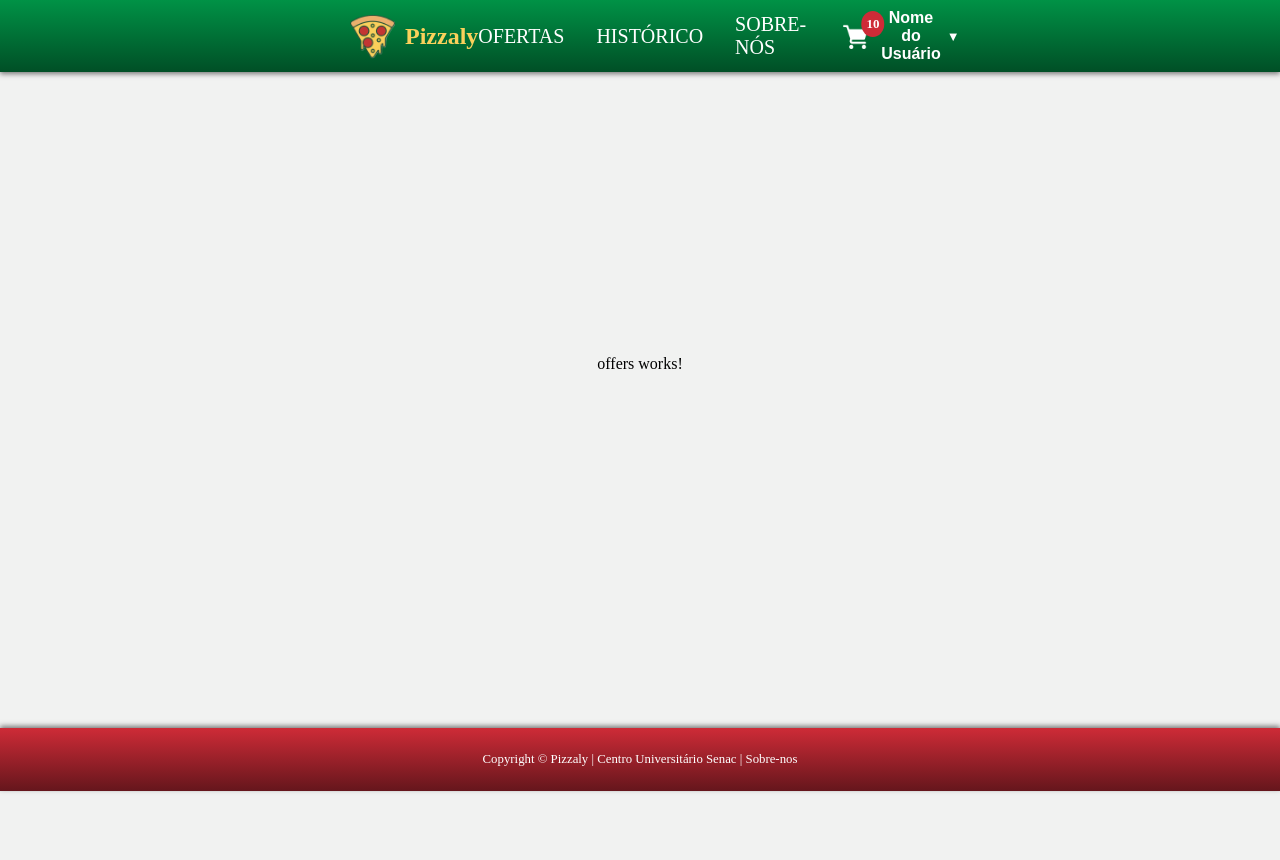
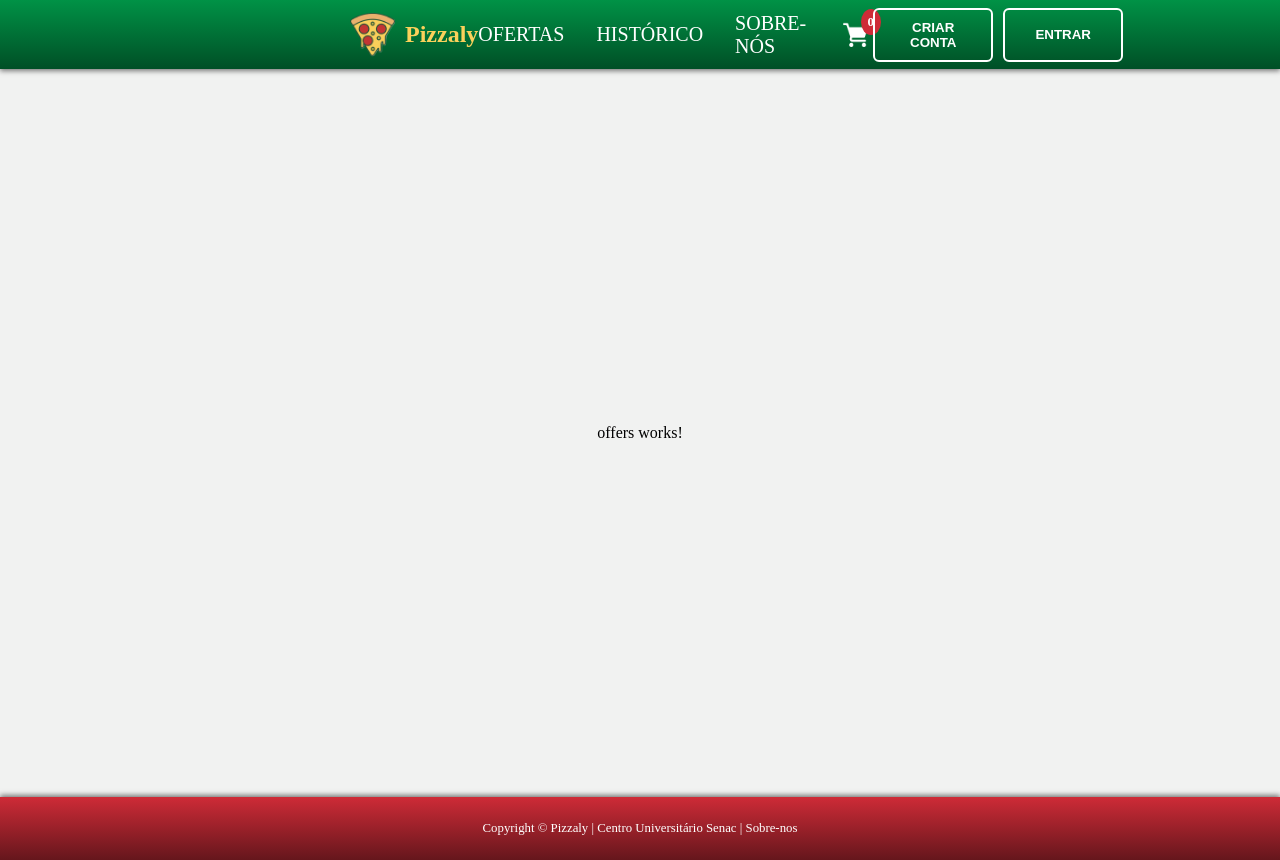
Before and after one commit to oandredev/projeto-angular-pizzaria, an Angular app in the folder projeto-angular-pizzaria/: page / in a window 1280 px wide. Before the commit the page ends 800 px from the top, so only its background shows below. Built offline with nearby package versions, Linux system fonts and the light colour scheme.

Commit message:
feat: add button login and sigin on header

```diff
--- a/projeto-angular-pizzaria/src/app/header/header.css
+++ b/projeto-angular-pizzaria/src/app/header/header.css
@@ -5,7 +5,6 @@ header {
   padding: 5px 350px;
   background: linear-gradient(#009246, #004f26);
   width: 100%;
-  position: fixed;
   top: 0;
   z-index: 10;
   box-shadow: 0 2px 5px rgba(0, 0, 0, 0.5);
@@ -60,6 +59,7 @@ header {
 #usernameH:hover {
   text-shadow: 0 -1px 15px #003d1d, 0 -1px 10px #ffffff, 0 -1px 15px #ce2b37;
   filter: drop-shadow(0 1px 8px rgba(255, 255, 255, 0.3));
+  transform: translateY(-2px);
 }
 
 .menu a::after {
@@ -99,7 +99,11 @@ header {
 
 #cartH img {
   height: 25px;
-  width: auto;
+  transition: transform 0.2s ease; /* pra ficar suave */
+}
+
+#cartH:hover img {
+  transform: rotate(-35deg);
 }
 
 .cart-count {
@@ -112,17 +116,22 @@ header {
   margin: 0;
   border-radius: 100%;
   min-width: 10px;
+  min-height: 10px;
+  text-align: center;
   text-align: center;
   transform: translate(75%, -50%);
 }
 
 /* =================== */
 
+/* USER */
+
 .user-menu-container {
   display: flex;
   justify-content: flex-end;
   align-items: center;
   position: relative;
+  flex: 1;
 }
 
 #usernameH {
@@ -216,3 +225,33 @@ header {
     transform: translateY(0);
   }
 }
+.account-container {
+  display: flex;
+  gap: 10px;
+}
+
+.account-container button {
+  position: relative;
+  overflow: hidden;
+
+  min-height: 50px;
+  min-width: 120px;
+  padding: 10px 16px;
+
+  border-radius: 6px;
+  border: 2px solid #fff;
+  color: #fff;
+  background: transparent;
+
+  font-weight: bold;
+  cursor: pointer;
+
+  transition: all 0.15s ease-in-out;
+}
+
+.account-container button:hover {
+  text-shadow: 0 -1px 15px #003d1d, 0 -1px 10px #ffffff, 0 -1px 15px #ce2b37;
+  filter: drop-shadow(0 1px 8px rgba(255, 255, 255, 0.3));
+  transform: translateY(-2px);
+  background: #009246;
+}
--- a/projeto-angular-pizzaria/src/app/header/header.html
+++ b/projeto-angular-pizzaria/src/app/header/header.html
@@ -5,16 +5,21 @@
   </div>
 
   <nav class="menu">
-    <a href="">OFERTAS</a>
-    <a href="">HISTÓRICO</a>
-    <a href="">SOBRE-NÓS</a>
+    <a routerLink="/offers">OFERTAS</a>
+    <a routerLink="/history">HISTÓRICO</a>
+    <a routerLink="/about-us">SOBRE-NÓS</a>
     <a id="cartH" href="#">
       <img src="/icons/cart.png" alt="Carrinho" />
-      <span class="cart-count">10</span>
+      <span class="cart-count">0</span>
     </a>
   </nav>
 
-  <div class="user-menu-container">
+  <div class="account-container">
+    <button id="createAccount" routerLink="/signin">CRIAR CONTA</button>
+    <button id="joinInAccount" routerLink="/login">ENTRAR</button>
+  </div>
+
+  <div class="user-menu-container" style="display: none">
     <button id="usernameH">Nome do Usuário <span class="arrow-down">▼</span></button>
 
     <div id="userDropdown" class="user-menu-dropdown">
```
Also changed, not shown: projeto-angular-pizzaria/src/app/header/header.ts (+3 -5 lines).
